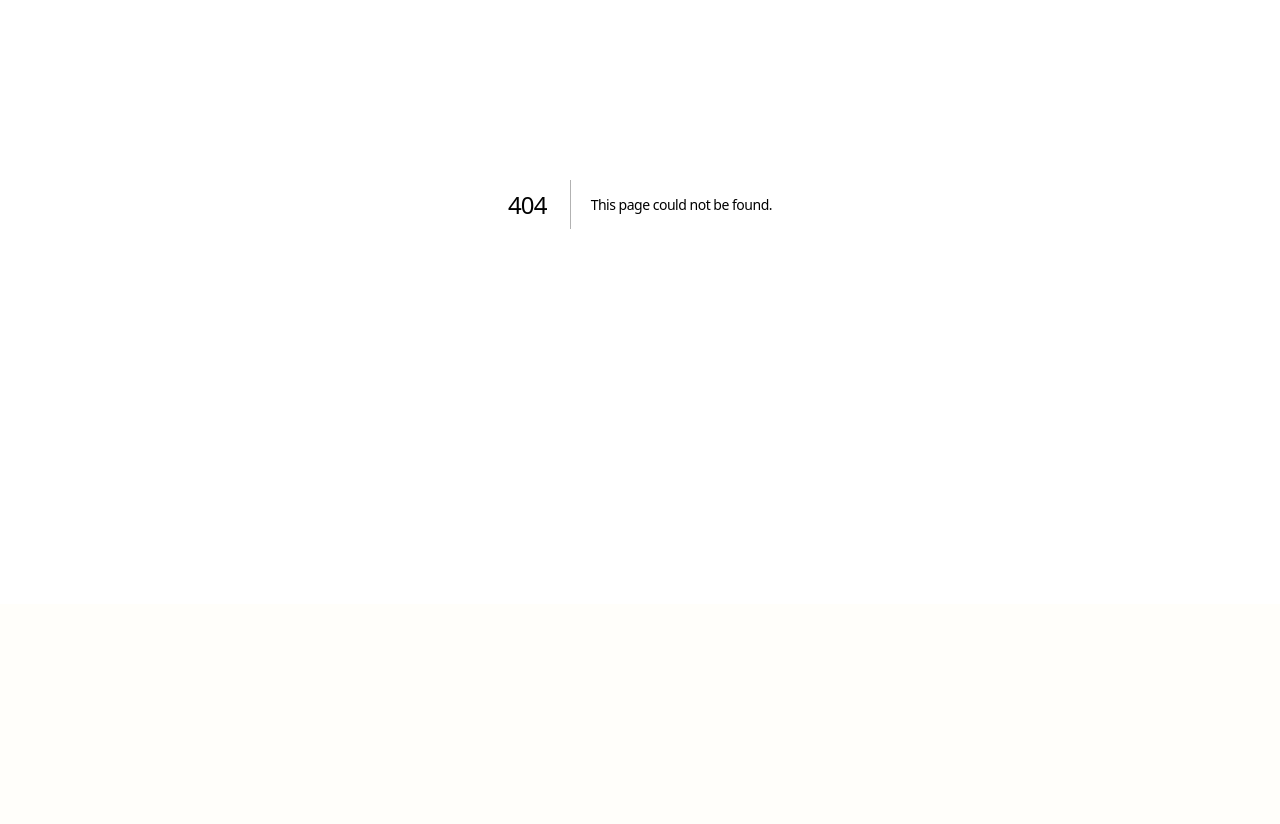
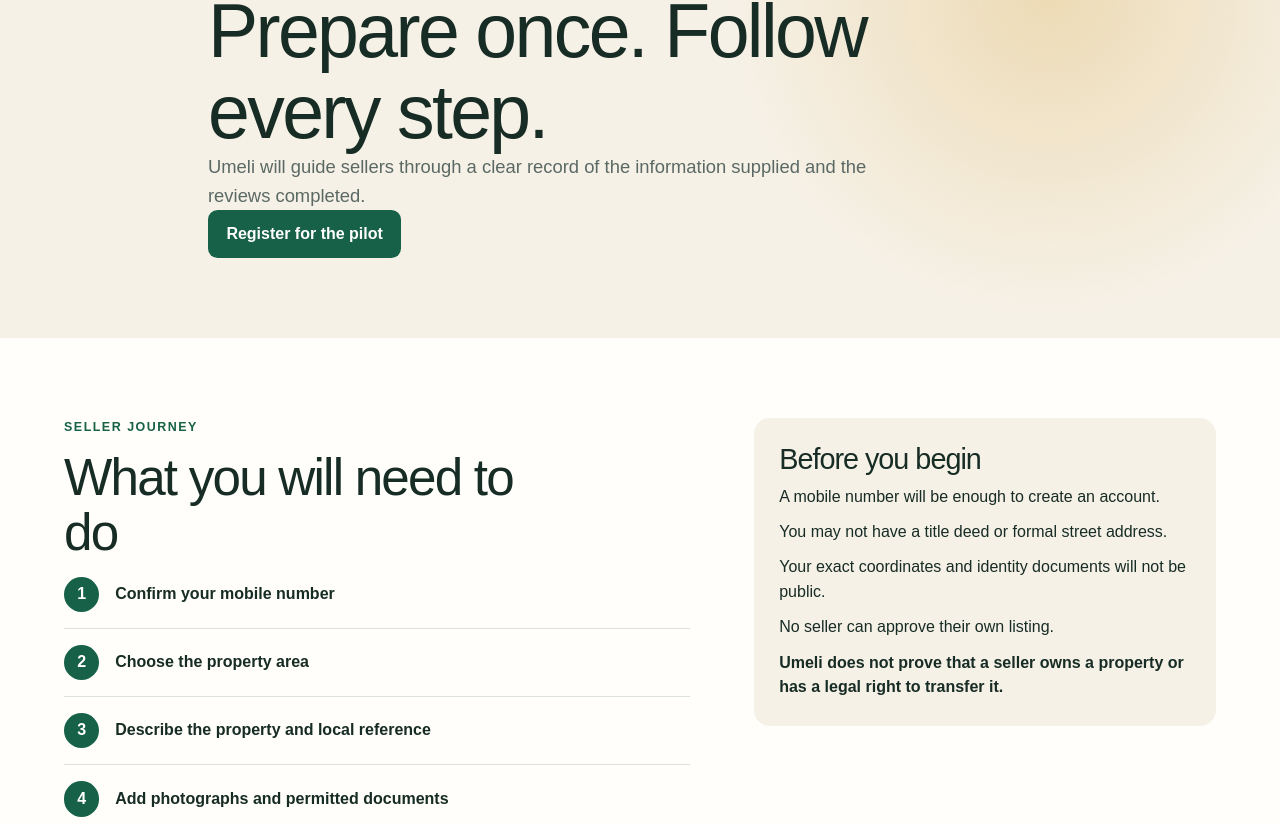
Before and after one commit to JabuSolutions45/Traditional-Land-Property-Platform, a Next.js app: page /sell in a window 1280 px wide. Before the commit this address had no page. Shown: the part 196-1020 px from the top of the page. Before the commit the page ends 800 px from the top, so only its background shows below. Built offline with nearby package versions, Linux system fonts and the light colour scheme.

Commit message:
Add app/sell/page.tsx for final review

```diff
--- /dev/null
+++ b/app/sell/page.tsx
@@ -0,0 +1,65 @@
+import Link from "next/link";
+import { PageShell } from "@/components/page-shell";
+
+const sellerSteps = [
+  "Confirm your mobile number",
+  "Choose the property area",
+  "Describe the property and local reference",
+  "Add photographs and permitted documents",
+  "Submit identity information privately",
+  "Follow platform and authority review statuses",
+];
+
+export default function SellPage() {
+  return (
+    <PageShell>
+      <section className="page-hero seller-hero">
+        <div className="shell narrow">
+          <p className="eyebrow">Sell a property</p>
+          <h1>Prepare once. Follow every step.</h1>
+          <p>
+            Umeli will guide sellers through a clear record of the information
+            supplied and the reviews completed.
+          </p>
+          <Link className="button button-primary" href="/account">
+            Register for the pilot
+          </Link>
+        </div>
+      </section>
+      <section className="section">
+        <div className="shell content-grid">
+          <div>
+            <p className="eyebrow">Seller journey</p>
+            <h2>What you will need to do</h2>
+            <ol className="numbered-list">
+              {sellerSteps.map((step, index) => (
+                <li key={step}>
+                  <span>{index + 1}</span>
+                  {step}
+                </li>
+              ))}
+            </ol>
+          </div>
+          <aside className="safety-card">
+            <h2>Before you begin</h2>
+            <ul>
+              <li>A mobile number will be enough to create an account.</li>
+              <li>You may not have a title deed or formal street address.</li>
+              <li>
+                Your exact coordinates and identity documents will not be
+                public.
+              </li>
+              <li>No seller can approve their own listing.</li>
+            </ul>
+            <p>
+              <strong>
+                Umeli does not prove that a seller owns a property or has a
+                legal right to transfer it.
+              </strong>
+            </p>
+          </aside>
+        </div>
+      </section>
+    </PageShell>
+  );
+}
```
